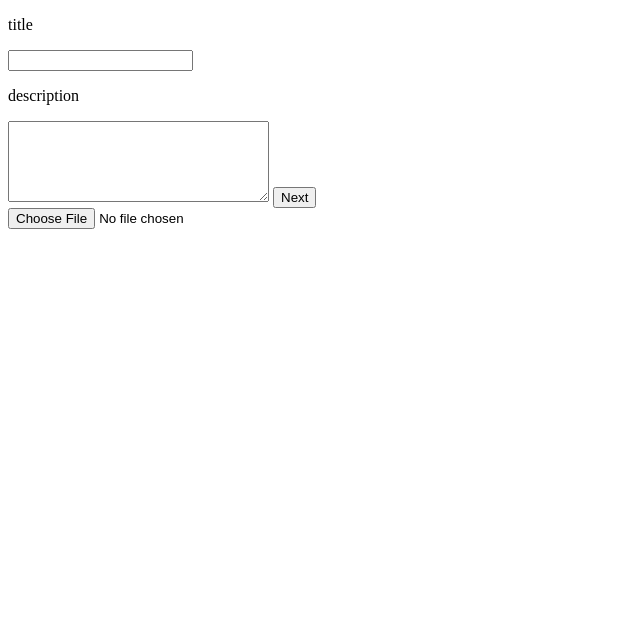
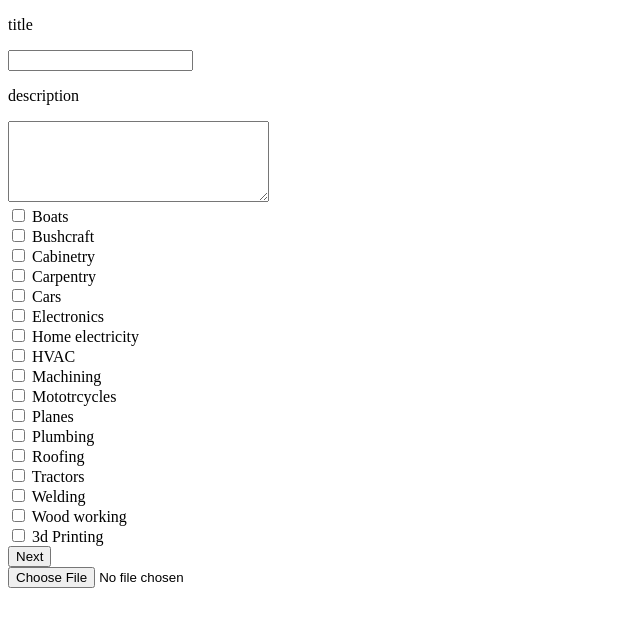
Before and after one commit to joscue/group_project, a Flask app: page /new/vid in a window 1280 px wide. Shown: the top 627 px of the page, without its empty margins (0-640 px from the left). Run offline with Flask 3, Linux system fonts and the light colour scheme.

Commit message:
most working app done

```diff
--- a/flask_app/controllers/videos.py
+++ b/flask_app/controllers/videos.py
@@ -13,14 +13,37 @@ def input_vid_data():
 
 @app.route('/create/vid/', methods=["POST"])
 def create_vid_data():
+    print(session['user_id'])
     v_data = {
         'title': request.form['title'],
-        'description': request.form['description']
+        'description': request.form['description'],
+        'user_id': session['user_id']
     }
     video = Video.save_vid(v_data)
     if 'video_id' in  session:
         session.pop('video_id')
     session['video_id'] = video
+    c_data = {
+        'boats': request.form['boats'],
+        'bushcraft': request.form['bushcraft'],
+        'cabinetry': str(request.form['cabinetry']),
+        'carpentry': request.form['carpentry'],
+        'cars': request.form['cars'],
+        'electronics': request.form['electronics'],
+        'home_electricity': request.form['home_electricity'],
+        'hvac': request.form['hvac'],
+        'machining': request.form['machining'],
+        'motorcycles': request.form['motorcycles'],
+        'planes': request.form['planes'],
+        'plumbing': request.form['plumbing'],
+        'roofing': request.form['roofing'],
+        'tractors': request.form['tractors'],
+        'welding': request.form['welding'],
+        'wood_working': request.form['wood_working'],
+        'printing': request.form['printing'],
+        'video_id': session['video_id']
+    }
+    Category.create_category(c_data)
     return redirect('/new/vid')
 # + video_id
 
@@ -97,6 +120,8 @@ def prev(num):
 
 @app.route('/dashboard')
 def dash():
+    if 'video_id' in  session:
+        session.pop('video_id')
     return render_template('dashboard.html', videos = Video.get_all())
 
 @app.route('/categories/<string:cat>')
@@ -133,7 +158,7 @@ def category_search(cat):
         video = Video.get_v_welding()
     if cat == 'wood_working':
         video = Video.get_v_ww()
-    if cat == '3d_printing':
+    if cat == 'printing':
         video = Video.get_v_3dp()
 
     return render_template('category.html', videos = video)
--- a/flask_app/models/user.py
+++ b/flask_app/models/user.py
@@ -19,7 +19,7 @@ class User:
 
     @classmethod
     def save(cls, data:dict ) -> int:
-        query = "INSERT INTO users (first_name, last_name, email, user_name, birthday, password) VALUES ( %(first_name)s, %(last_name)s, %(email)s, %(birthday)s, %(password)s);"
+        query = "INSERT INTO users (first_name, last_name, email, birthday, password) VALUES ( %(first_name)s, %(last_name)s, %(email)s, %(birthday)s, %(password)s);"
         return connectToMySQL(DATABASE).query_db( query, data )
 
     @classmethod
--- a/flask_app/templates/category.html
+++ b/flask_app/templates/category.html
@@ -5,9 +5,11 @@
     <meta http-equiv="X-UA-Compatible" content="IE=edge">
     <meta name="viewport" content="width=device-width, initial-scale=1.0">
     <title>Document</title>
+
+<link rel="stylesheet" href="./static/howhub.css">
 </head>
 <body>
-    <nav style="background-color:blue;" id="navbar">
+    <nav style="background-color:teal; color:white;" id="navbar">
         <h1>HowHub</h1>
         <form action="/search" method="POST">
             <div class="form">
--- a/flask_app/templates/create_vid.html
+++ b/flask_app/templates/create_vid.html
@@ -12,9 +12,99 @@
         <input type="text" name="title">
         <p>description</p>
         <textarea name="description" cols="30" rows="5"></textarea>
+        <div>
+            <div>
+                <input type="checkbox" name="boats" value="true">
+                <label for="vehicle1"> Boats</label><br>
+                <input type="hidden" name="boats" value="false">
+            </div>
+            <div>
+                <input type="checkbox" name="bushcraft" value="true">
+                <input type="hidden" name="bushcraft" value="false">
+                <label for="vehicle1"> Bushcraft</label><br>
+            </div>
+            <div>
+
+                <input type="checkbox" name="cabinetry" value="true">
+                <input type="hidden" name="cabinetry" value="false">
+                <label for="vehicle1">  Cabinetry</label><br>
+            </div>
+            <div>
+                <input type="checkbox" name="carpentry" value="true">
+                <input type="hidden" name="carpentry" value="false">
+                <label for="vehicle1"> Carpentry</label><br>
+            </div>
+            <div>
+                <input type="checkbox" name="cars" value="true">
+                <input type="hidden" name="cars" value="false">
+                <label for="vehicle1"> Cars</label><br>
+            </div>
+            <div>
+                <input type="checkbox" name="electronics" value="true">
+                <input type="hidden" name="electronics" value="false">
+                <label for="vehicle1"> Electronics</label><br>
+            </div>
+            <div>
+                <input type="checkbox" name="home_electricity" value="true">
+                <input type="hidden" name="home_electricity" value="false">
+                <label for="vehicle1"> Home electricity</label><br>
+            </div>
+            <div>
+                <input type="checkbox" name="hvac" value="true">
+                <input type="hidden" name="hvac" value="false">
+                <label for="vehicle1"> HVAC</label><br>
+            </div>
+            <div>
+                <input type="checkbox" name="machining" value="true">
+                <input type="hidden" name="machining" value="false">
+                <label for="vehicle1"> Machining</label><br>
+            </div>
+            <div>
+                <input type="checkbox" name="motorcycles" value="true">
+                <input type="hidden" name="motorcycles" value="false">
+                <label for="vehicle1"> Mototrcycles</label><br>
+            </div>
+            <div>
+                <input type="checkbox" name="planes" value="true">
+                <input type="hidden" name="planes" value="false">
+                <label for="vehicle1"> Planes</label><br>
+            </div>
+            <div>
+                <input type="checkbox" name="plumbing" value="true">
+                <input type="hidden" name="plumbing" value="false">
+                <label for="vehicle1"> Plumbing</label><br>
+            </div>
+            <div>
+                <input type="checkbox" name="roofing" value="true">
+                <input type="hidden" name="roofing" value="false">
+                <label for="vehicle1"> Roofing</label><br>
+            </div>
+            <div>
+                <input type="checkbox" name="tractors" value="true">
+                <input type="hidden" name="tractors" value="false">
+                <label for="vehicle1"> Tractors</label><br>
+            </div>
+            <div>
+                <input type="checkbox" name="welding" value="true">
+                <input type="hidden" name="welding" value="false">
+                <label for="vehicle1"> Welding</label><br>
+            </div>
+            <div>
+                <input type="checkbox" name="wood_working" value="true">
+                <input type="hidden" name="wood_working" value="false">
+                <label for="vehicle1"> Wood working</label><br>
+            </div>
+            <div>
+                <input type="checkbox" name="printing" value="true">
+                <input type="hidden" name="printing" value="false">
+                <label for="vehicle1"> 3d Printing</label><br>
+            </div>
+        </div>
         {% if 'video_id' not in session %}
             <input type="submit" value="Next">
         {% endif %}
+
+
     </form>
     <form action="/upload" method="post" enctype="multipart/form-data">
         <input type="file" name="video" accept=".mp4">
--- a/flask_app/templates/dashboard.html
+++ b/flask_app/templates/dashboard.html
@@ -8,7 +8,7 @@
     <link rel="stylesheet" href="./static/howhub.css">
 </head>
 <body>
-    <nav style="background-color:blue;" id="navbar">
+    <nav style="background-color:teal; color:white;" id="navbar">
         <h1>HowHub</h1>
         <form action="/search" method="POST">
             <div class="form">
@@ -36,7 +36,7 @@
             <li><a href="http://localhost:5000/categories/tractors">Tractors</a></li>
             <li><a href="http://localhost:5000/categories/welding">Welding</a></li>
             <li><a href="http://localhost:5000/categories/wood_working">Wood working</a></li>
-            <li><a href="http://localhost:5000/categories/3d_printing">3D printing</a></li>
+            <li><a href="http://localhost:5000/categories/printing">3D printing</a></li>
         </ul>
     </div>
     <div>
--- a/flask_app/templates/sign_up.html
+++ b/flask_app/templates/sign_up.html
@@ -40,7 +40,7 @@
                             </div>
                             <div class="form">
                                 <label>Birthday</label>
-                                <input type="birthday" class="form-control" placeholder="birthday" value=""
+                                <input type="date" class="form-control" placeholder="birthday" value=""
                                     name="birthday">
                             </div>
                             <div class="form">
```
Also changed, not shown: flask_app/models/video.py (+6 -6 lines), flask_app/static/images/12.jpg (added), 1 other file.
